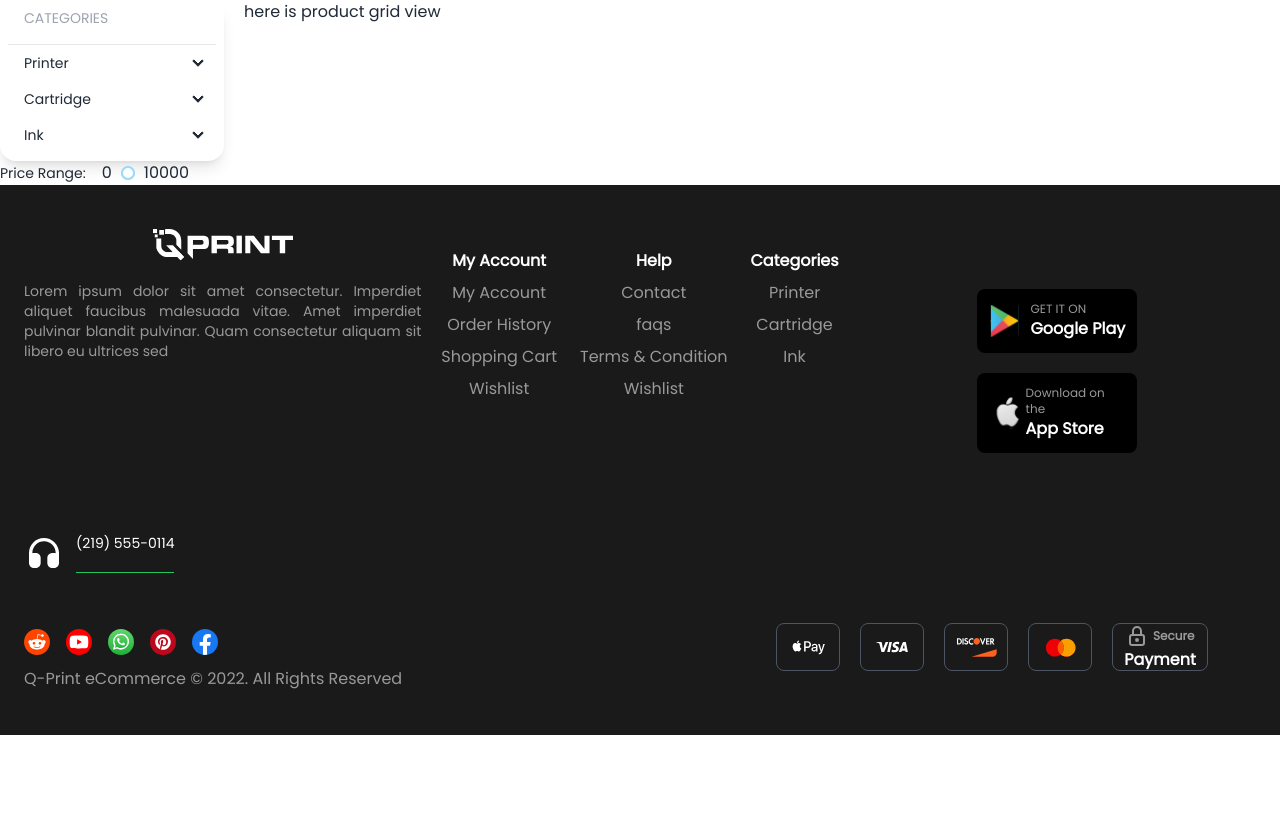
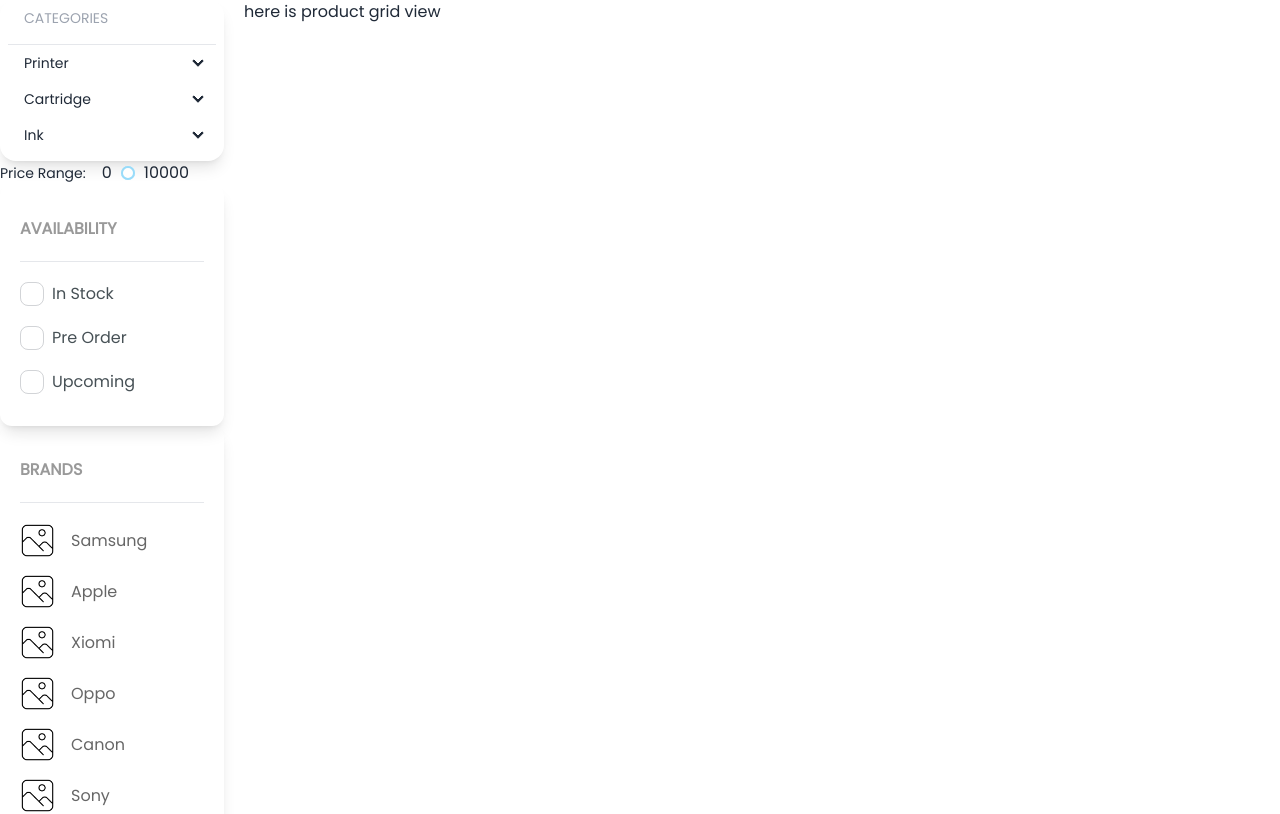
Before and after one commit to expertsquad/q-print-client, a Next.js app: page /category/slug in a window 1280 px wide. Shown: the top 814 px of the page. Built offline with nearby package versions, Linux system fonts and the light colour scheme.

Commit message:
brand section added

```diff
--- a/src/components/CategoryViewPage/CategoryLeftSideWidget.tsx
+++ b/src/components/CategoryViewPage/CategoryLeftSideWidget.tsx
@@ -1,12 +1,16 @@
 import React from "react";
 import CategoriesCard from "../UI/card/CategoriesCard";
 import PriceRangeCard from "../UI/card/PriceRangeCard";
+import AvailabilityCard from "../UI/card/AvailabilityCard";
+import BrandsCard from "../UI/card/BrandsCard";
 
 const CategoryLeftSideWidget = () => {
   return (
     <div>
       <CategoriesCard />
       <PriceRangeCard />
+      <AvailabilityCard />
+      <BrandsCard />
     </div>
   );
 };
--- /dev/null
+++ b/src/components/UI/card/AvailabilityCard.tsx
@@ -0,0 +1,56 @@
+import React from "react";
+
+const AvailabilityCard = () => {
+  return (
+    <div className="px-5 py-8 rounded-xl shadow-custom3xl shadow-lg">
+      <h1 className="text-[#00000066] font-semibold text-base">AVAILABILITY</h1>
+      <hr className="my-5" />
+      <div className="flex flex-col gap-5">
+        <div className="flex gap-2 items-center">
+          <input
+            type="checkbox"
+            className="checkbox border checked:border-fuchsia-700 [--chkbg:purple] [--chkfg:white]"
+            name="inStock"
+            id="inStock"
+          />
+          <label
+            htmlFor="inStock"
+            className="text-[#475156] text-base cursor-pointer"
+          >
+            In Stock
+          </label>
+        </div>
+        <div className="flex gap-2 items-center">
+          <input
+            type="checkbox"
+            className="checkbox border checked:border-fuchsia-700 [--chkbg:purple] [--chkfg:white]"
+            name="preOrder"
+            id="preOrder"
+          />
+          <label
+            htmlFor="preOrder"
+            className="text-[#475156] text-base cursor-pointer"
+          >
+            Pre Order
+          </label>
+        </div>
+        <div className="flex gap-2 items-center">
+          <input
+            type="checkbox"
+            className="checkbox border checked:border-fuchsia-700 [--chkbg:purple] [--chkfg:white]"
+            name="upcoming"
+            id="upcoming"
+          />
+          <label
+            htmlFor="upcoming"
+            className="text-[#475156] text-base cursor-pointer"
+          >
+            Upcoming
+          </label>
+        </div>
+      </div>
+    </div>
+  );
+};
+
+export default AvailabilityCard;
--- /dev/null
+++ b/src/components/UI/card/BrandsCard.tsx
@@ -0,0 +1,25 @@
+import Image from "next/image";
+import React from "react";
+import defaultImg from "@/assets/images/defaultImg.png";
+import { brands } from "@/constants";
+
+const BrandsCard = () => {
+  return (
+    <div className="px-5 py-8 rounded-xl shadow-lg">
+      <h1 className="text-[#00000066] font-semibold text-base">BRANDS</h1>
+      <hr className="my-5" />
+      <div className="flex flex-col gap-4">
+        {brands?.map((brand, i) => (
+          <span key={i} className="flex gap-4 justify-start items-center">
+            <Image width={35} height={35} src={defaultImg} alt="" />
+            <small className="text-base hover:text-[#000] cursor-pointer text-[#00000099]">
+              {brand?.title}
+            </small>
+          </span>
+        ))}
+      </div>
+    </div>
+  );
+};
+
+export default BrandsCard;
--- a/src/constants/index.ts
+++ b/src/constants/index.ts
@@ -126,3 +126,13 @@ export const categories = [
   { title: "Cartridge", url: "/" },
   { title: "Ink", url: "/" },
 ];
+
+export const brands = [
+  { title: "Samsung", url: "/" },
+  { title: "Apple", url: "/" },
+  { title: "Xiomi", url: "/" },
+  { title: "Oppo", url: "/" },
+  { title: "Canon", url: "/" },
+  { title: "Sony", url: "/" },
+  { title: "Realme", url: "/" },
+];
```
Also changed, not shown: src/assets/images/defaultImg.png (added).
